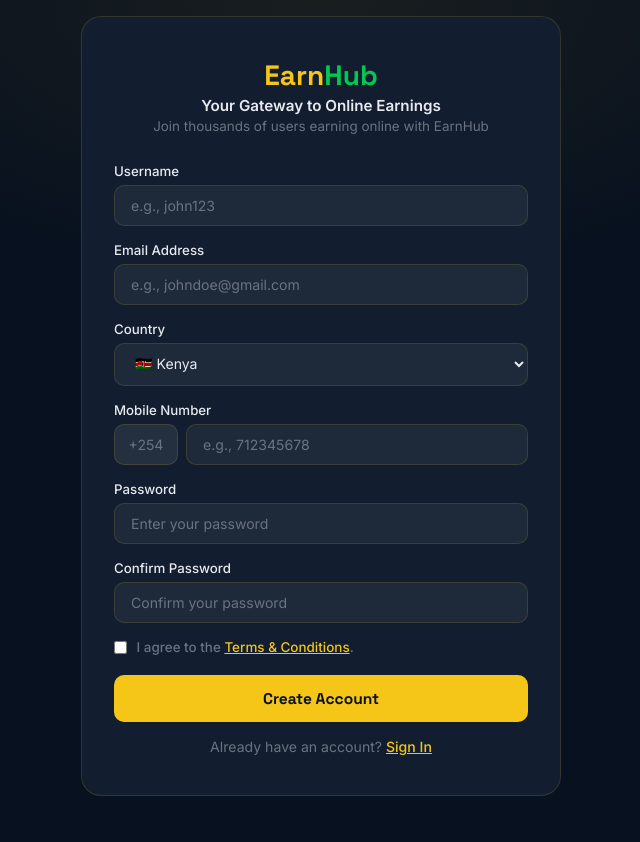
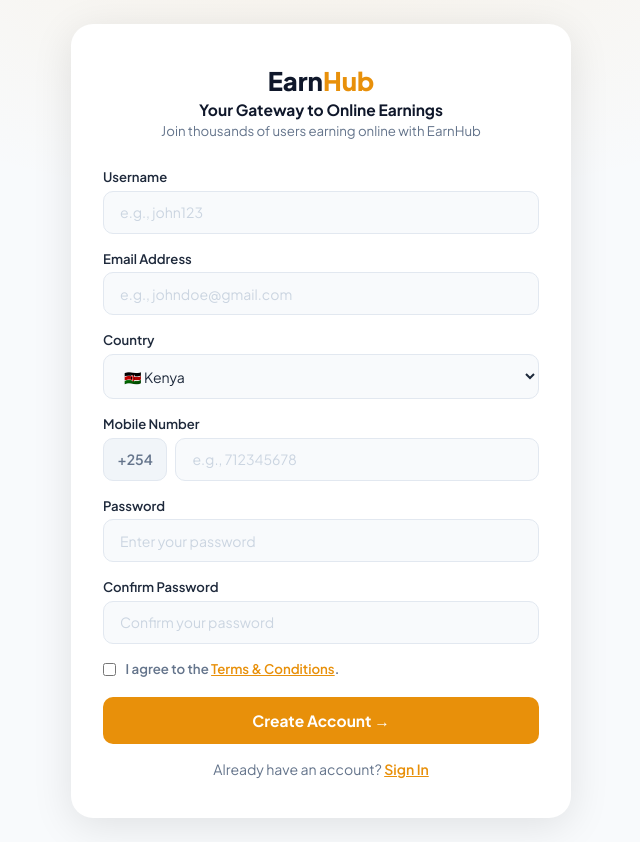
Before and after one commit to mwebidouglas08-netizen/Eaernhub-V2, a website: page public/pages/register.html in a window 1280 px wide. Shown: the whole page, without its empty margins (319-959 px from the left). Before the commit the page ends 812 px from the top, so only its background shows below. Drawn offline with Linux system fonts and the light colour scheme.

Commit message:
Update register.html

```diff
--- a/public/pages/register.html
+++ b/public/pages/register.html
@@ -3,35 +3,35 @@
 <head>
 <meta charset="UTF-8"/><meta name="viewport" content="width=device-width,initial-scale=1.0"/>
 <title>EarnHub – Create Account</title>
-<link href="https://fonts.googleapis.com/css2?family=Space+Grotesk:wght@500;700;800&family=Inter:wght@400;500;600&display=swap" rel="stylesheet"/>
+<link href="https://fonts.googleapis.com/css2?family=Plus+Jakarta+Sans:wght@400;500;600;700;800&display=swap" rel="stylesheet"/>
 <style>
-:root{--gold:#F5C518;--gd:#D4A017;--green:#00C853;--dark:#08111F;--card:#121E30;--border:rgba(245,197,24,.14);--text:#E8EAF0;--muted:#6B7280;--red:#EF5350;}
+:root{--gold:#E8900A;--gold-light:#FFF3DC;--dark:#0F172A;--body:#F8FAFC;--card:#fff;--border:#E2E8F0;--text:#1E293B;--muted:#64748B;--red:#DC2626;--green:#16A34A;}
 *{margin:0;padding:0;box-sizing:border-box;}
-body{background:var(--dark);color:var(--text);font-family:'Inter',sans-serif;min-height:100vh;display:flex;align-items:center;justify-content:center;padding:1rem;background-image:radial-gradient(ellipse 65% 50% at 50% 0%,rgba(245,197,24,.07) 0%,transparent 68%);}
-.card{background:var(--card);border:1px solid var(--border);border-radius:20px;padding:2.5rem 2rem;width:100%;max-width:480px;}
-.logo{font-family:'Space Grotesk',sans-serif;font-size:1.75rem;font-weight:800;color:var(--gold);text-align:center;margin-bottom:.2rem;}
-.logo span{color:var(--green);}
-.tagline{text-align:center;font-weight:600;font-size:.95rem;margin-bottom:.2rem;}
-.sub{text-align:center;color:var(--muted);font-size:.84rem;margin-bottom:1.8rem;}
+body{background:var(--body);color:var(--text);font-family:'Plus Jakarta Sans',sans-serif;min-height:100vh;display:flex;align-items:center;justify-content:center;padding:1.5rem;background-image:radial-gradient(ellipse 70% 50% at 50% -10%,rgba(232,144,10,.08) 0%,transparent 70%);}
+.card{background:var(--card);border-radius:22px;padding:2.5rem 2rem;width:100%;max-width:500px;box-shadow:0 8px 40px rgba(0,0,0,.1);}
+.logo{font-size:1.6rem;font-weight:800;color:var(--dark);text-align:center;margin-bottom:.2rem;}
+.logo span{color:var(--gold);}
+.tagline{text-align:center;font-weight:700;font-size:.97rem;margin-bottom:.2rem;color:var(--dark);}
+.sub{text-align:center;color:var(--muted);font-size:.83rem;margin-bottom:1.8rem;}
 .fg{margin-bottom:1rem;}
-label{font-size:.83rem;font-weight:500;margin-bottom:.35rem;display:block;}
-input,select{width:100%;padding:.7rem 1rem;background:rgba(255,255,255,.05);border:1px solid var(--border);border-radius:10px;color:var(--text);font-size:.88rem;outline:none;transition:border-color .2s;font-family:'Inter',sans-serif;}
-input:focus,select:focus{border-color:var(--gold);}
-input::placeholder{color:var(--muted);}
-select option{background:var(--card);}
+label{font-size:.82rem;font-weight:600;margin-bottom:.35rem;display:block;}
+input,select{width:100%;padding:.72rem 1rem;background:var(--body);border:1.5px solid var(--border);border-radius:10px;color:var(--text);font-size:.88rem;outline:none;transition:border-color .2s;font-family:'Plus Jakarta Sans',sans-serif;}
+input:focus,select:focus{border-color:var(--gold);background:#fff;}
+input::placeholder{color:#CBD5E1;}
+select option{background:#fff;}
 .ph-row{display:flex;gap:.5rem;}
-.ph-pre{padding:.7rem .85rem;background:rgba(255,255,255,.08);border:1px solid var(--border);border-radius:10px;color:var(--muted);font-size:.88rem;white-space:nowrap;}
+.ph-pre{padding:.72rem .85rem;background:#F1F5F9;border:1.5px solid var(--border);border-radius:10px;color:var(--muted);font-size:.88rem;white-space:nowrap;font-weight:600;}
 .chk-row{display:flex;align-items:flex-start;gap:.6rem;margin:.9rem 0;}
-.chk-row input[type=checkbox]{width:auto;margin-top:2px;}
-.chk-row label{font-size:.84rem;color:var(--muted);}
-.btn{width:100%;padding:.85rem;background:var(--gold);color:#08111F;font-weight:700;border:none;border-radius:10px;font-size:.97rem;cursor:pointer;font-family:'Space Grotesk',sans-serif;transition:all .2s;}
-.btn:hover{background:var(--gd);transform:translateY(-1px);}
-.btn:disabled{opacity:.6;cursor:not-allowed;transform:none;}
+.chk-row input[type=checkbox]{width:auto;margin-top:3px;accent-color:var(--gold);}
+.chk-row label{font-size:.83rem;color:var(--muted);}
+.btn{width:100%;padding:.85rem;background:var(--gold);color:#fff;font-weight:700;border:none;border-radius:10px;font-size:.97rem;cursor:pointer;font-family:'Plus Jakarta Sans',sans-serif;transition:all .2s;}
+.btn:hover{background:#C97D08;transform:translateY(-1px);box-shadow:0 4px 14px rgba(232,144,10,.35);}
+.btn:disabled{opacity:.6;cursor:not-allowed;transform:none;box-shadow:none;}
 .lrow{text-align:center;margin-top:1rem;font-size:.88rem;color:var(--muted);}
-.lrow a{color:var(--gold);font-weight:500;}
-.alert{padding:.7rem 1rem;border-radius:8px;font-size:.88rem;margin-bottom:.9rem;display:none;}
-.alert.error{background:rgba(239,83,80,.1);border:1px solid rgba(239,83,80,.3);color:var(--red);}
-.alert.success{background:rgba(0,200,83,.1);border:1px solid rgba(0,200,83,.3);color:var(--green);}
+.lrow a{color:var(--gold);font-weight:600;}
+.alert{padding:.7rem 1rem;border-radius:9px;font-size:.87rem;margin-bottom:.9rem;display:none;font-weight:500;}
+.alert.error{background:#FEF2F2;border:1.5px solid #FECACA;color:var(--red);}
+.alert.success{background:#F0FDF4;border:1.5px solid #BBF7D0;color:var(--green);}
 </style>
 </head>
 <body>
@@ -42,8 +42,7 @@
   <div id="alert" class="alert"></div>
   <div class="fg"><label>Username</label><input type="text" id="username" placeholder="e.g., john123" autocomplete="username"/></div>
   <div class="fg"><label>Email Address</label><input type="email" id="email" placeholder="e.g., johndoe@gmail.com" autocomplete="email"/></div>
-  <div class="fg">
-    <label>Country</label>
+  <div class="fg"><label>Country</label>
     <select id="country">
       <option value="Kenya">🇰🇪 Kenya</option>
       <option value="Uganda">🇺🇬 Uganda</option>
@@ -54,8 +53,7 @@
       <option value="Other">🌍 Other</option>
     </select>
   </div>
-  <div class="fg">
-    <label>Mobile Number</label>
+  <div class="fg"><label>Mobile Number</label>
     <div class="ph-row">
       <div class="ph-pre">+254</div>
       <input type="tel" id="mobile" placeholder="e.g., 712345678" style="flex:1" maxlength="9"/>
@@ -65,7 +63,7 @@
   <div class="fg"><label>Confirm Password</label><input type="password" id="cpassword" placeholder="Confirm your password" autocomplete="new-password"/></div>
   <div class="fg" id="refWrap" style="display:none;"><label>Referral Code (optional)</label><input type="text" id="referral" placeholder="Enter referral code"/></div>
   <div class="chk-row"><input type="checkbox" id="agree"/><label for="agree">I agree to the <a href="#" style="color:var(--gold);">Terms &amp; Conditions</a>.</label></div>
-  <button class="btn" id="btn" onclick="doRegister()">Create Account</button>
+  <button class="btn" id="btn" onclick="doRegister()">Create Account →</button>
   <div class="lrow">Already have an account? <a href="/login">Sign In</a></div>
 </div>
 <script>
@@ -90,8 +88,8 @@
     const r=await fetch('/api/auth/register',{method:'POST',headers:{'Content-Type':'application/json'},body:JSON.stringify({username,email,country,mobile,password,confirm_password:cpassword,referral})});
     const d=await r.json();
     if(d.success){show(d.message,'success');setTimeout(()=>window.location.href='/login',1400);}
-    else{show(d.message,'error');btn.disabled=false;btn.textContent='Create Account';}
-  }catch{show('Network error. Try again.','error');btn.disabled=false;btn.textContent='Create Account';}
+    else{show(d.message,'error');btn.disabled=false;btn.textContent='Create Account →';}
+  }catch{show('Network error. Try again.','error');btn.disabled=false;btn.textContent='Create Account →';}
 }
 function show(m,t){const e=document.getElementById('alert');e.textContent=m;e.className='alert '+t;e.style.display='block';}
 </script>
```
